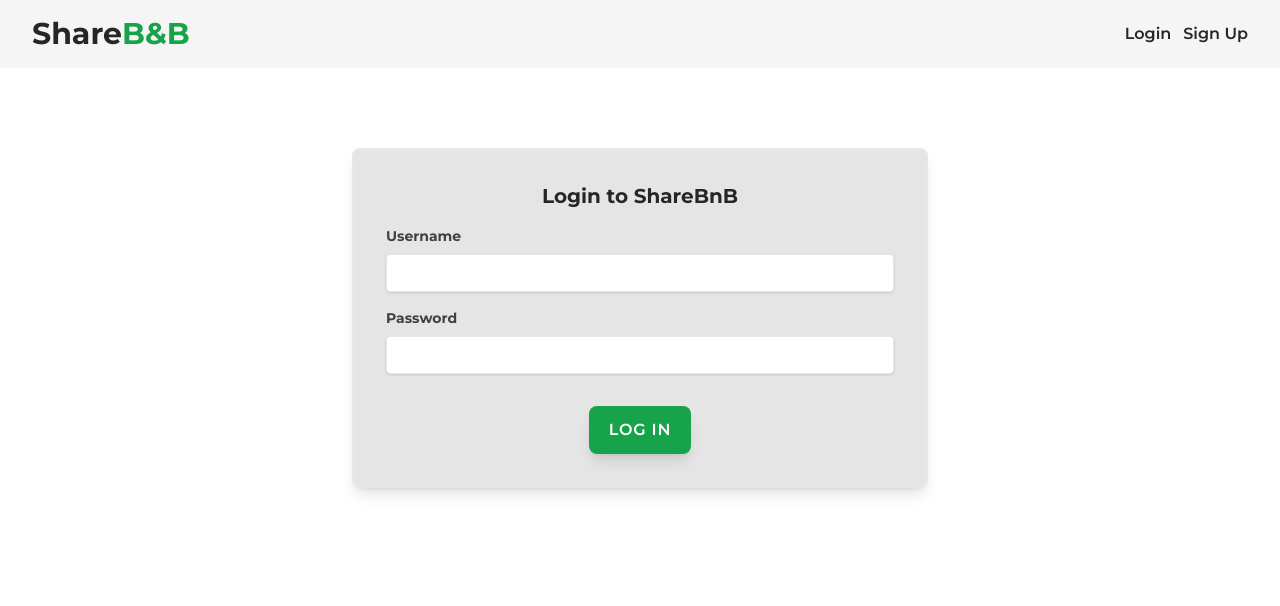
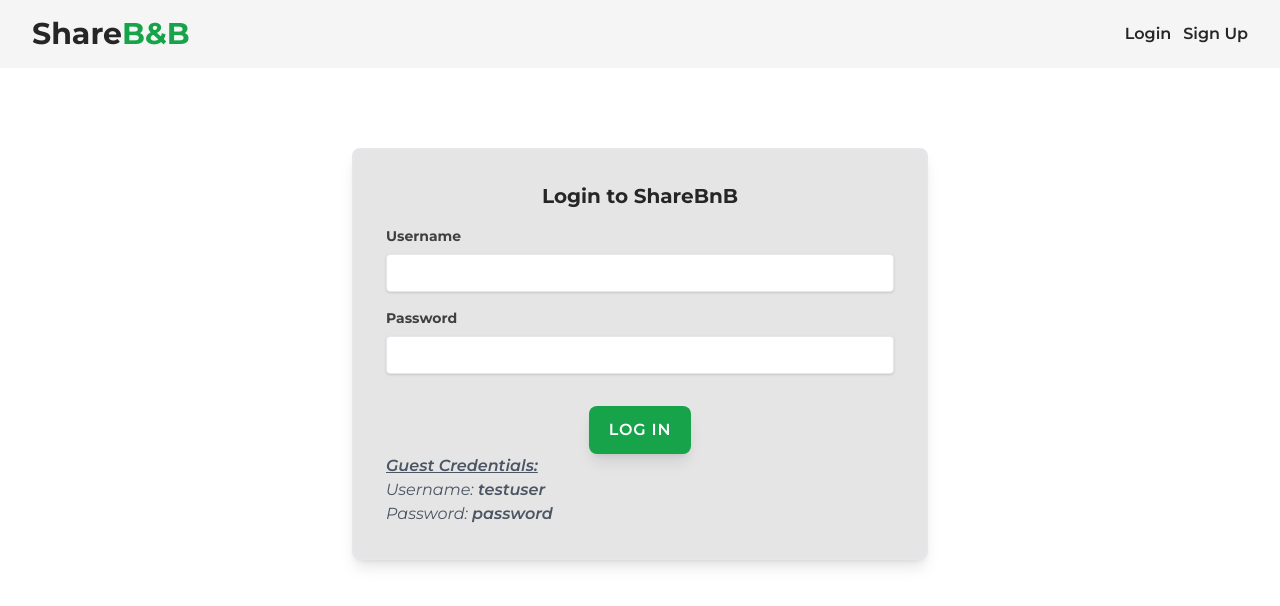
Before and after one commit to ross-brown/sharebnb-frontend, a React (Vite) app: page /login in a window 1280 px wide. Shown: the top 606 px of the page. Built offline with nearby package versions, Linux system fonts and the light colour scheme; no server answers.

Commit message:
install react hot toast and add guest login on login form

```diff
--- a/package.json
+++ b/package.json
@@ -17,6 +17,7 @@
     "react": "^18.2.0",
     "react-dom": "^18.2.0",
     "react-hook-form": "^7.49.3",
+    "react-hot-toast": "^2.4.1",
     "react-loading-skeleton": "^3.3.1",
     "react-router-dom": "^6.16.0",
     "zod": "^3.22.4"
--- a/src/App.tsx
+++ b/src/App.tsx
@@ -7,6 +7,7 @@ import Navbar from './Navbar';
 import { UserContext, SearchContext } from './contexts';
 import decode from "jwt-decode";
 import Loading from './common/Loading';
+import toast, { Toaster } from 'react-hot-toast';
 
 
 /** ShareBnB application
@@ -80,31 +81,34 @@ function App() {
   async function login(loginData: LoginFormInterface) {
     const token = await ShareBnbApi.login(loginData);
     setToken(token);
+    toast.success(`Welcome back!`)
   }
 
   async function signup(signupData: SignupFormInterface) {
     const token = await ShareBnbApi.signup(signupData);
     setToken(token);
+    toast.success("Account successfully created!")
   }
 
   async function logout() {
     setCurrentUser({ data: null, isLoaded: true });
     setToken(null);
+    toast.success("Successfully logged out")
   }
 
   function hasBookedListing(id: string | number): boolean {
     return bookings.has(id);
   }
 
-  function bookListing(id: string | number) {
+  async function bookListing(id: string | number): Promise<void> {
     if (hasBookedListing(id)) return;
-    ShareBnbApi.bookAListing(id);
+    await ShareBnbApi.bookAListing(id);
     setBookings(new Set([...bookings, id]));
   }
 
-  function cancelBooking(id: string | number) {
+  async function cancelBooking(id: string | number): Promise<void> {
     if (!hasBookedListing(id)) return;
-    ShareBnbApi.cancelBooking(id);
+    await ShareBnbApi.cancelBooking(id);
     setBookings(bookings => new Set([...bookings].filter(i => i !== id)));
   }
 
@@ -121,6 +125,18 @@ function App() {
           cancelBooking
         }}>
           <SearchContext.Provider value={searchTerm}>
+            <Toaster
+              position='top-center'
+              toastOptions={{
+                style: {
+                  fontWeight: "bold",
+                  textAlign: "center"
+                },
+                success: {
+                  duration: 4000,
+                }
+              }}
+            />
             <Navbar logout={logout} search={setSearchTerm} />
             <RoutesList login={login} signup={signup} addListing={addListing} removeListing={removeListing} listings={listings} />
           </SearchContext.Provider>
--- a/src/auth/LoginForm.tsx
+++ b/src/auth/LoginForm.tsx
@@ -47,6 +47,7 @@ function LoginForm({ login }: LoginFormProps) {
         <input
           id="username"
           name="username"
+          autoComplete="username"
           value={formData.username}
           onChange={handleChange}
           required
@@ -59,6 +60,7 @@ function LoginForm({ login }: LoginFormProps) {
           type="password"
           id="password"
           name="password"
+          autoComplete="current-password"
           value={formData.password}
           onChange={handleChange}
           required
@@ -66,7 +68,12 @@ function LoginForm({ login }: LoginFormProps) {
         />
       </div>
       <div className="flex justify-center">
-        <Button color="green">Log in</Button>
+        <Button color="green" disabled={isLoading}>Log in</Button>
+      </div>
+      <div className="italic text-gray-600 flex flex-col">
+        <p className="underline font-semibold">Guest Credentials:</p>
+        <p>Username: <span className="font-semibold">testuser</span></p>
+        <p>Password: <span className="font-semibold">password</span></p>
       </div>
       {isLoading &&
         <div className="flex justify-center m-6 font-semibold text-xl">
--- a/src/common/Button.tsx
+++ b/src/common/Button.tsx
@@ -21,7 +21,7 @@ function Button({ children, color, onClick, disabled, type }: ButtonProps) {
       onClick={onClick}
       disabled={disabled}
       className={`${colorVariants[color]} mt-4 block px-5 py-3 rounded-lg
-      focus:outline-none focus:ring focus:ring-offset-2 focus:ring-opacity-50
+      focus:outline-none focus:ring focus:ring-offset-2 focus:ring-opacity-50 disabled:opacity-50
       shadow-lg uppercase tracking-wider font-semibold text-sm sm:text-base cursor-pointer`}
     >
       {children}
--- a/src/contexts.ts
+++ b/src/contexts.ts
@@ -6,8 +6,8 @@ interface UserContextInterface {
   currentUser: UserInterface | null;
   setCurrentUser: React.Dispatch<React.SetStateAction<CurrentUserInterface>>;
   hasBookedListing: ((id: string | number) => boolean);
-  bookListing: ((id: string | number) => void);
-  cancelBooking: ((id: string | number) => void);
+  bookListing: ((id: string | number) => Promise<void>);
+  cancelBooking: ((id: string | number) => Promise<void>);
 }
 
 
--- a/src/listings/ListingDetail.tsx
+++ b/src/listings/ListingDetail.tsx
@@ -9,6 +9,7 @@ import ListingDetailContent from "./ListingDetailContent";
 import Button from "../common/Button";
 import ListingEditForm from "./ListingEditForm";
 import DeleteModal from "../common/DeleteModal";
+import toast from "react-hot-toast";
 
 interface ListingDetailProps {
   removeListing: (id: string) => void;
@@ -38,15 +39,19 @@ function ListingDetail({ removeListing }: ListingDetailProps) {
     getListing();
   }, [hasBookedListing, id]);
 
-  function handleBooking() {
+  async function handleBooking() {
     if (!listing) return;
 
     if (booked) {
-      cancelBooking(listing.id);
+      await cancelBooking(listing.id);
       setBooked(false);
+      toast(`Reservation cancelled for ${listing.title}.`, {
+        icon: "😢"
+      })
     } else {
-      bookListing(listing.id);
+      await bookListing(listing.id);
       setBooked(true);
+      toast.success(`${listing.title} successfully booked!`)
     }
   }
 
```
Also changed, not shown: 1 other file (tests, documents, lock files or other folders).
